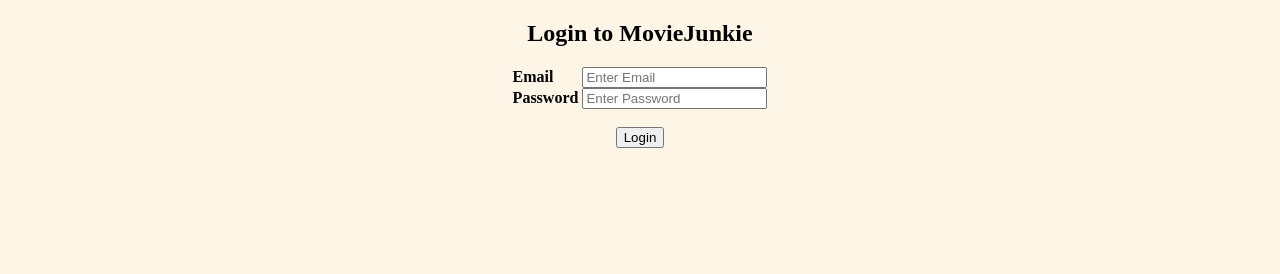
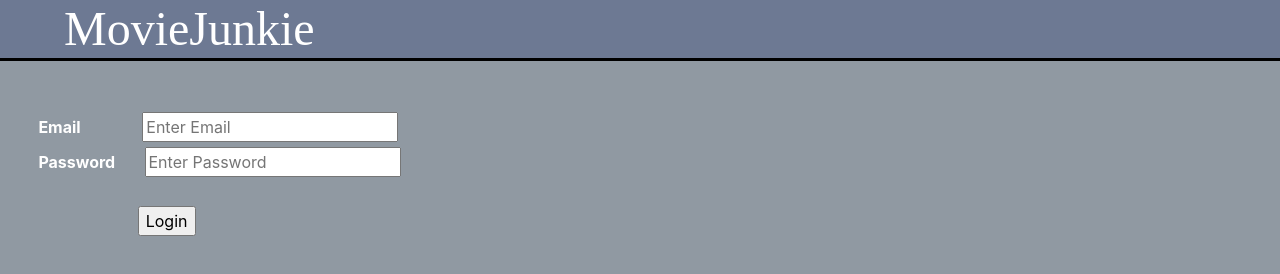
Before and after one commit to chanmj96/CS122B, a plain HTML site: page WebContent/login.html in a window 1280 px wide. Drawn offline with nearby package versions, Linux system fonts and the light colour scheme.

Commit message:
Updated style to login and main page and set default background for all

```diff
--- a/WebContent/login.html
+++ b/WebContent/login.html
@@ -1,24 +1,30 @@
 <!DOCTYPE html>
-<html>
+<html lang="en">
 <head>
-	<meta charset="UTF-8">
-	<title>Login to MovieJunkie</title>
-	<link rel="stylesheet" href="style.css" type="text/css">
+<!-- stylesheets -->
+<link rel="stylesheet" href="https://maxcdn.bootstrapcdn.com/bootstrap/4.0.0/css/bootstrap.min.css" integrity="sha384-Gn5384xqQ1aoWXA+058RXPxPg6fy4IWvTNh0E263XmFcJlSAwiGgFAW/dAiS6JXm" crossorigin="anonymous">
+<link rel="stylesheet" type="text/css" href="style.css">
+
+<!-- meta tags -->
+<meta charset="UTF-8">
+
+<title>MovieJunkie</title>
 </head>
-<body>
-	<h2>Login to MovieJunkie</h2>
+<body id="login-body">
+	<h1>MovieJunkie</h1>
 	<!-- Set the method to POST to avoid username/password showing on URL
 		 Disable the default action because our JS function will handle it. -->
-	<form id="login_form" method="post" action="#">
-	    <label><b>Email</b></label>
-	    <input type="text" placeholder="Enter Email" name="email" style="margin-left: 25px;">
-		<br>
-	    <label><b>Password</b></label>
-	    <input type="password" placeholder="Enter Password" name="password">
-		<br>
-		<br>
-	    <input type="submit" value="Login">
-	</form>
+	<div id="login-form-div">
+		<form id="login_form" method="post" action="#">
+		    <label><b>Email</b></label>
+		    <input type="text" id="email" placeholder="Enter Email" name="email"><br>
+
+		    <label><b>Password</b></label>
+		    <input type="password" id="password" placeholder="Enter Password" name="password"><br><br>
+
+		    <div id="submit"><input type="submit" value="Login"></div>
+		</form>
+	</div>
 
 	<div id="login_error_message"></div>
 
--- a/WebContent/style.css
+++ b/WebContent/style.css
@@ -2,14 +2,25 @@
 /* ========================================================== */
 /* ========================= Overall ======================== */
 /* ========================================================== */
-body, #main-wrap, #search-wrap, #movie-wrap, #like-predicate, #star-wrap {
+body, #search-wrap, #movie-wrap, #like-predicate, #star-wrap {
+
+	/*
 	background-color: #FDF5E6;
+	*/
+
+	background-color: #9099A2;
+	color: white;
 	text-align: center;
 }
 h1 {
 	font-family: bookman;
 	font-size: 300%;
 	border-bottom: 3px solid black;
+	text-align: left;
+	margin: 0 auto;
+	width: 100%;
+	padding-left: 5%;
+	background-color: #6D7993;
 }
 .button {
 	background-color: black;
@@ -30,6 +41,25 @@
 	font-size: 200%;
 }
 /* ========================================================== */
+/* =========================== Login ======================== */
+/* ========================================================== */
+#login-form-div {
+	padding-top: 4%;
+	padding-left: 3%;
+	text-align: left;
+}
+#login-form-div #email {
+	margin-left: 4.6%;
+}
+#login-form-div #password{
+	margin-left: 2%;
+}
+#login-form-div #submit {
+	margin-left: 8%;
+	display: inline-block;
+	text-align: left;
+}
+/* ========================================================== */
 /* ============================ Main ======================== */
 /* ========================================================== */
 #main-wrap button {
@@ -37,8 +67,9 @@
 	display: inline;
 	width: 25%;
 	float: left;
-	color: white;
-	background-color: #e38c83;
+	color: #968584;
+	background-color: #D5D5D5;
+	border: solid black 1px;
 }
 #main-wrap button:hover {
 	background-color: white;
@@ -46,8 +77,15 @@
 }#main-wrap button:focus {
 	outline: none
 }
+#main-wrap #browse-button {
+	padding-left: 30%;
+}
+#main-wrap #search-button {
+	padding-right: 30%;
+}
 #main-wrap #main-buttons{
-	padding-left: 33%;
+	margin-top: 10%;
+	padding-left: 35%;
 	display: block;
 	width: 100%;
 	min-height: 80px;
```
Also changed, not shown: WebContent/index.html (+8 -4 lines).
